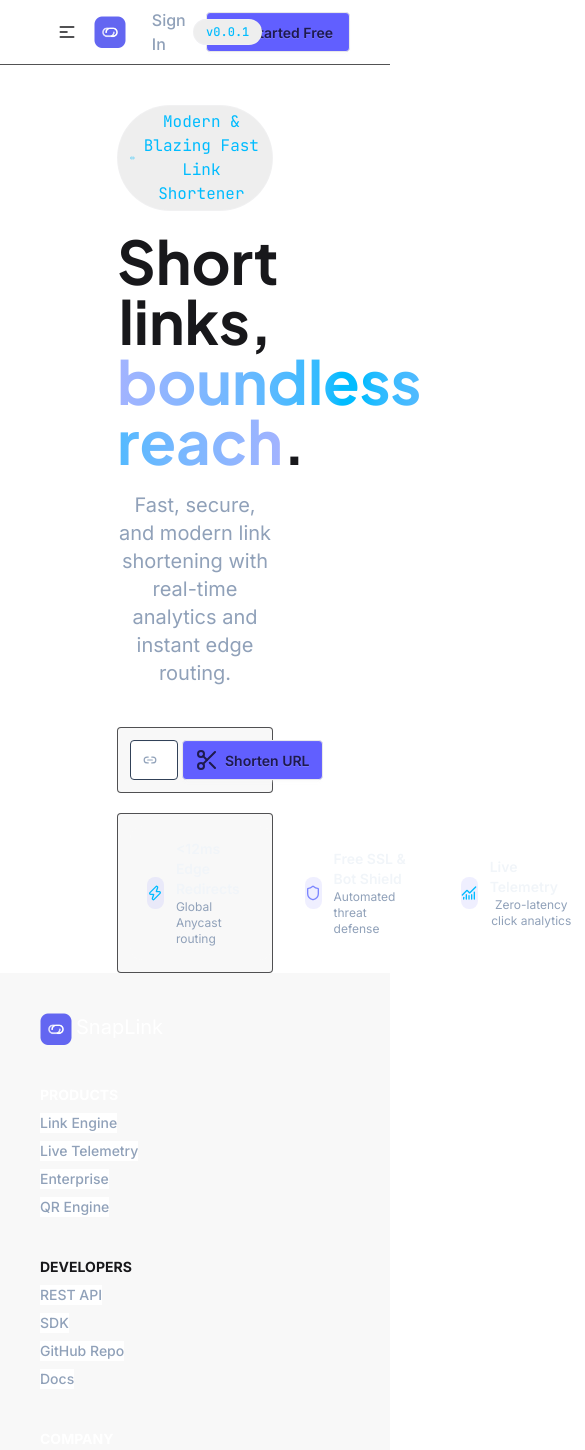
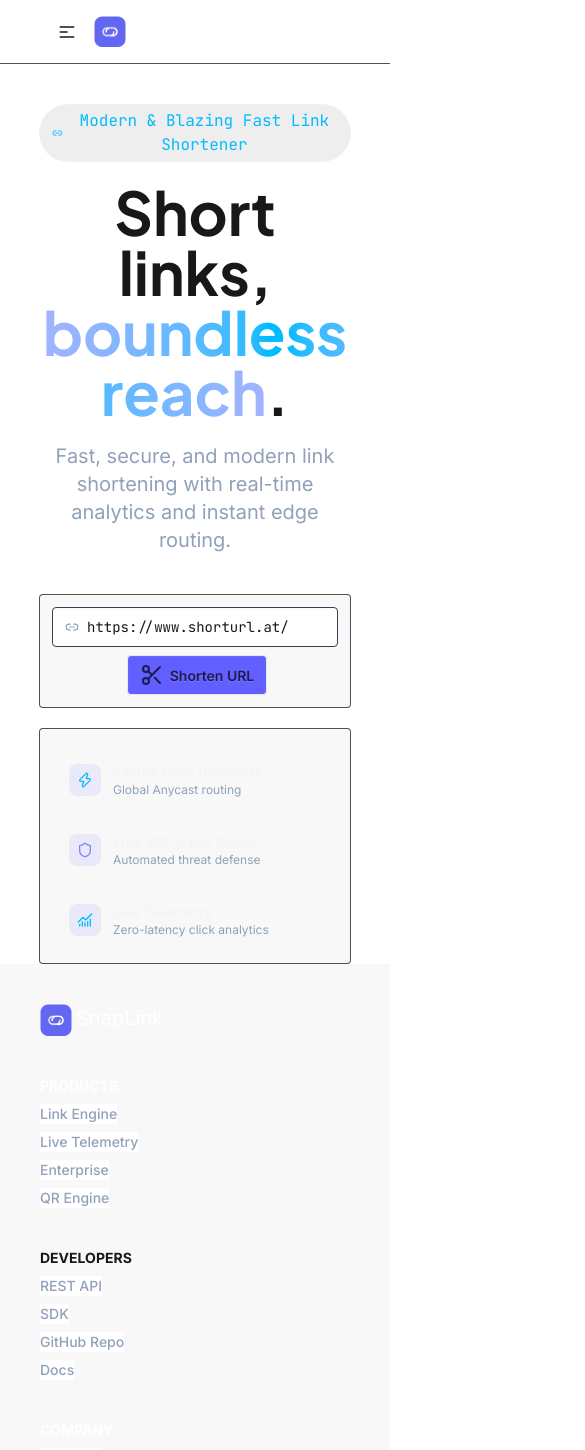
Before and after one commit to justinpaulosolo/isekai, a React (Vite) app in the folder frontend/: page / in a window 390 px wide. Shown: the top 1450 px of the page, 585 px wide, since content can reach past the window. Built offline with nearby package versions, Linux system fonts and the light colour scheme.

Commit message:
Updating navbar and homepage to be mobile friendly

```diff
--- a/frontend/src/components/layout/navbar.tsx
+++ b/frontend/src/components/layout/navbar.tsx
@@ -4,7 +4,7 @@ import logo from '../../assets/screen.png';
 
 export function Navbar() {
   return (
-    <div className="navbar bg-base-100 backdrop-blur-md backdrop-filter border-b border-zinc-800/80 px-10">
+    <div className="navbar relative z-50 bg-base-100 backdrop-blur-md backdrop-filter border-b border-zinc-800/80 px-10">
       <div className="navbar-start">
         <div className="dropdown">
           <div tabIndex={0} role="button" className="btn btn-ghost lg:hidden">
@@ -27,7 +27,7 @@ export function Navbar() {
           </div>
           <ul
             tabIndex={-1}
-            className="menu menu-sm dropdown-content bg-base-100 rounded-box z-1 mt-3 w-52 p-2 shadow"
+            className="menu menu-sm dropdown-content bg-base-100 rounded-box z-50 mt-3 w-52 p-2 shadow"
           >
             <li>
               <a>Features</a>
@@ -51,11 +51,15 @@ export function Navbar() {
           </ul>
         </div>
 
-        <Link to="/" className="text-xl flex me-2 text-white">
+        <Link
+          to="/"
+          className="text-xl flex items-center text-white whitespace-nowrap me-3"
+        >
           <img src={logo} alt="" className="w-8 me-1" />
           SnapLink
         </Link>
-        <div className="inline-flex items-center gap-2 px-3 py-1 text-xs font-medium bg-base-300 text-sky-400 border border-slate-50/20 rounded-full backdrop-blur-sm font-mono">
+
+        <div className="hidden lg:inline-flex items-center gap-2 px-3 py-1 text-xs font-medium bg-base-300 text-sky-400 border border-slate-50/20 rounded-full backdrop-blur-sm font-mono">
           v0.0.1
         </div>
       </div>
@@ -96,7 +100,7 @@ export function Navbar() {
       </div>
 
       {/* Nav End */}
-      <div className="navbar-end gap-5">
+      <div className="navbar-end gap-5 hidden lg:flex">
         <Link to="/" className="nav-link">
           Sign In
         </Link>
--- a/frontend/src/routes/index.tsx
+++ b/frontend/src/routes/index.tsx
@@ -46,7 +46,7 @@ function Index() {
   };
 
   return (
-    <div className="w-2/5 mx-auto text-center mt-10">
+    <div className="w-4/5 lg:w-2/5 mx-auto text-center mt-10">
       <div className="inline-flex items-center gap-2 px-3 py-1 bg-base-300 text-sky-400  border border-slate-50/20 rounded-full backdrop-blur-sm font-mono">
         <Link2 className="w-3.5 h-3.5 text-sky-400" />
         Modern &amp; Blazing Fast Link Shortener
@@ -66,7 +66,7 @@ function Index() {
       </p>
 
       {/* Need to change to url */}
-      <div className="bg-base-200 border border-zinc-800/80 rounded-sm p-3 mt-10 flex">
+      <div className="bg-base-200 border border-zinc-800/80 rounded-sm p-3 mt-10 lg:flex">
         <label className="input w-full bg-base-400 border-slate-700 outline-none focus-within:outline-none focus-within:ring-0 focus-within:bg-base-300 transition-colors">
           <Link2 className="w-3.5 h-3.5 text-slate-400 shrink-0" />
           <input
@@ -80,7 +80,7 @@ function Index() {
         </label>
 
         <button
-          className="btn bg-indigo-500 hover:bg-indigo-300 text-indigo-950 ms-1 p-3"
+          className="btn bg-indigo-500 hover:bg-indigo-300 text-indigo-950 ms-1 p-3 mt-2 lg:mt-0"
           onClick={onShortenClick}
         >
           <Scissors />
@@ -88,8 +88,8 @@ function Index() {
         </button>
       </div>
 
-      <div className="bg-base-200 border border-zinc-800/80 rounded-sm p-3 mt-5 flex gap-4">
-        <div className="flex items-center gap-3 px-4 py-3 rounded-xl border border-white/8 bg-white/2">
+      <div className="bg-base-200 border border-zinc-800/80 rounded-sm p-3 mt-5 lg:flex gap-4">
+        <div className="flex items-center gap-3 px-4 py-3 rounded-xl border border-white/8 bg-white/2 lg:mt-0 mt-2">
           {/* Icon container */}
           <div className="flex items-center justify-center w-8 h-8 rounded-lg bg-indigo-500/10 text-sky-400">
             <Zap className="w-4 h-4" />
@@ -106,7 +106,7 @@ function Index() {
           </div>
         </div>
 
-        <div className="flex items-center gap-3 px-4 py-3 rounded-xl border border-white/8 bg-white/2">
+        <div className="flex items-center gap-3 px-4 py-3 rounded-xl border border-white/8 bg-white/2 lg:mt-0 mt-2">
           {/* Icon container */}
           <div className="flex items-center justify-center w-8 h-8 rounded-lg bg-indigo-500/10 text-indigo-400">
             <Shield className="w-4 h-4" />
@@ -123,7 +123,7 @@ function Index() {
           </div>
         </div>
 
-        <div className="flex items-center gap-3 px-4 py-3 rounded-xl border border-white/8 bg-white/2">
+        <div className="flex items-center gap-3 px-4 py-3 rounded-xl border border-white/8 bg-white/2 lg:mt-0 mt-2">
           {/* Icon container */}
           <div className="flex items-center justify-center w-8 h-8 rounded-lg bg-indigo-500/10 text-sky-400">
             <ChartNoAxesCombined className="w-4 h-4" />
```
